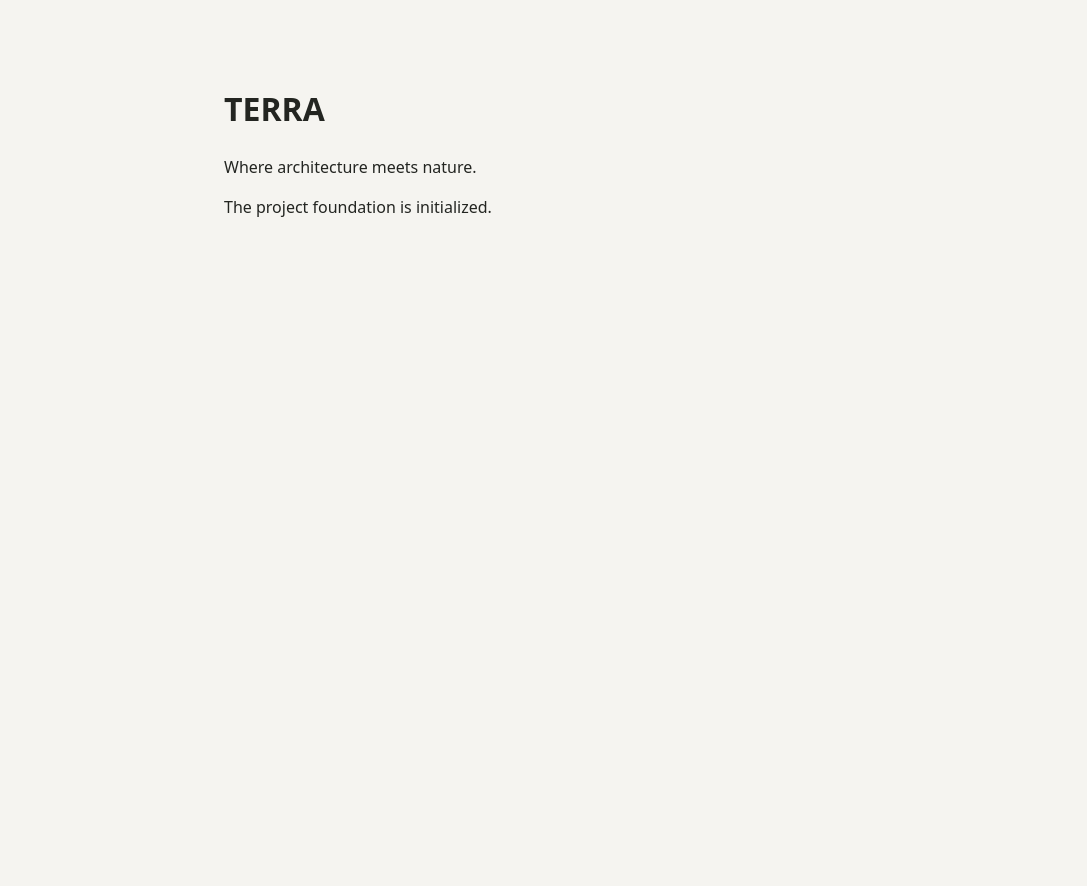
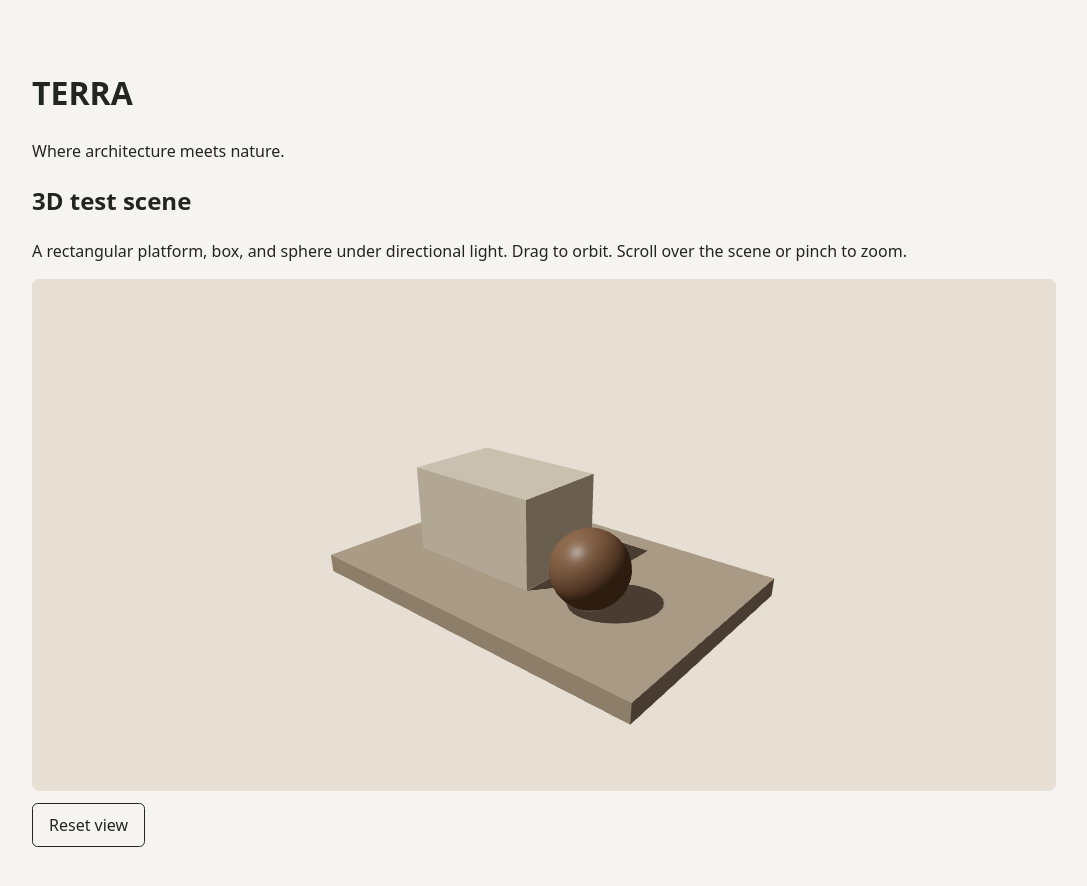
Before and after one commit to Skiidig/TERRA-Project, a React (Vite) app: page / in a window 1280 px wide. Shown: the top 886 px of the page, without its empty margins (96-1183 px from the left). Before the commit the page ends 800 px from the top, so only its background shows below. Built offline with nearby package versions, Linux system fonts and the light colour scheme.

Commit message:
feat: establish TERRA 3D rendering foundation

```diff
--- /dev/null
+++ b/src/SceneViewport.tsx
@@ -0,0 +1,138 @@
+import { OrbitControls } from '@react-three/drei'
+import { Canvas, useThree } from '@react-three/fiber'
+import { Component, useCallback, useEffect, useRef, useState } from 'react'
+import type { ReactNode } from 'react'
+import type { ComponentRef } from 'react'
+
+type Orbit = ComponentRef<typeof OrbitControls>
+
+function SceneFallback() {
+  return (
+    <p className="scene-fallback" role="status">
+      The 3D preview is unavailable. It needs a working WebGL 2 context.
+      Check your browser’s graphics support and reload to try again.
+    </p>
+  )
+}
+
+class SceneBoundary extends Component<{ children: ReactNode }, { failed: boolean }> {
+  state = { failed: false }
+
+  static getDerivedStateFromError() {
+    return { failed: true }
+  }
+
+  render() {
+    return this.state.failed ? <SceneFallback /> : this.props.children
+  }
+}
+
+function ContextMonitor({ onLoss }: { onLoss: () => void }) {
+  const canvas = useThree((state) => state.gl.domElement)
+
+  useEffect(() => {
+    canvas.addEventListener('webglcontextlost', onLoss)
+    return () => canvas.removeEventListener('webglcontextlost', onLoss)
+  }, [canvas, onLoss])
+
+  return null
+}
+
+function TestScene() {
+  return (
+    <>
+      <color attach="background" args={['#e7dfd3']} />
+      <ambientLight intensity={0.65} />
+      <directionalLight
+        position={[-3, 7, 4]}
+        intensity={2.3}
+        castShadow
+        shadow-mapSize={[1024, 1024]}
+        shadow-camera-left={-5}
+        shadow-camera-right={5}
+        shadow-camera-top={5}
+        shadow-camera-bottom={-5}
+        shadow-camera-near={0.5}
+        shadow-camera-far={16}
+        shadow-normalBias={0.025}
+      />
+      <mesh position={[0, -0.15, 0]} receiveShadow>
+        <boxGeometry args={[6, 0.3, 4]} />
+        <meshStandardMaterial color="#a79781" roughness={0.9} />
+      </mesh>
+      <mesh position={[-0.85, 0.72, 0]} castShadow receiveShadow>
+        <boxGeometry args={[2.4, 1.44, 1.6]} />
+        <meshStandardMaterial color="#d4c4ac" roughness={0.78} />
+      </mesh>
+      <mesh position={[1.32, 0.58, 0.55]} castShadow receiveShadow>
+        <sphereGeometry args={[0.58, 24, 16]} />
+        <meshStandardMaterial color="#84664e" roughness={0.45} />
+      </mesh>
+    </>
+  )
+}
+
+export function SceneViewport() {
+  const orbit = useRef<Orbit | null>(null)
+  const [ready, setReady] = useState(false)
+  const [contextLost, setContextLost] = useState(false)
+  const handleContextLoss = useCallback(() => setContextLost(true), [])
+
+  const bindOrbit = useCallback((controls: Orbit | null) => {
+    orbit.current = controls
+    controls?.saveState()
+    setReady(controls !== null)
+  }, [])
+
+  function resetView() {
+    const controls = orbit.current
+    if (!controls) return
+
+    // Consume any remaining drag inertia before restoring the saved pose.
+    controls.enableDamping = false
+    controls.update()
+    controls.reset()
+    controls.enableDamping = true
+  }
+
+  return (
+    <section aria-labelledby="scene-heading">
+      <h2 id="scene-heading">3D test scene</h2>
+      <p id="scene-description">
+        A rectangular platform, box, and sphere under directional light.
+        Drag to orbit. Scroll over the scene or pinch to zoom.
+      </p>
+      <div className="scene-viewport" aria-describedby="scene-description">
+        {contextLost ? <SceneFallback /> : (
+          <SceneBoundary>
+            <Canvas
+              aria-hidden="true"
+              camera={{ position: [6, 4.5, 7], fov: 44, near: 0.1, far: 50 }}
+              dpr={[1, 1.5]}
+              frameloop="demand"
+              gl={{ alpha: false, antialias: true, powerPreference: 'default' }}
+              shadows="percentage"
+            >
+              <ContextMonitor onLoss={handleContextLoss} />
+              <TestScene />
+              <OrbitControls
+                ref={bindOrbit}
+                target={[0, 0.55, 0]}
+                enableDamping
+                dampingFactor={0.12}
+                enablePan={false}
+                minDistance={5}
+                maxDistance={15}
+                minPolarAngle={0.2}
+                maxPolarAngle={1.48}
+              />
+            </Canvas>
+          </SceneBoundary>
+        )}
+      </div>
+      <button type="button" onClick={resetView} disabled={!ready || contextLost}>
+        Reset view
+      </button>
+    </section>
+  )
+}
--- a/src/main.tsx
+++ b/src/main.tsx
@@ -1,5 +1,6 @@
 import { StrictMode } from 'react'
 import { createRoot } from 'react-dom/client'
+import { SceneViewport } from './SceneViewport'
 import './style.css'
 
 createRoot(document.getElementById('root')!).render(
@@ -7,7 +8,7 @@ createRoot(document.getElementById('root')!).render(
     <main>
       <h1>TERRA</h1>
       <p>Where architecture meets nature.</p>
-      <p>The project foundation is initialized.</p>
+      <SceneViewport />
     </main>
   </StrictMode>,
 )
--- a/src/style.css
+++ b/src/style.css
@@ -12,7 +12,44 @@ body {
 }
 
 main {
-  max-width: 40rem;
+  max-width: 64rem;
   margin-inline: auto;
-  padding: 4rem 1.5rem;
+  padding: clamp(1rem, 4vw, 3rem);
 }
+
+.scene-viewport {
+  display: grid;
+  min-width: 0;
+  height: clamp(14rem, 52vw, 32rem);
+  overflow: hidden;
+  background: #e7dfd3;
+  color: #29231d;
+  border-radius: 0.5rem;
+}
+
+.scene-fallback {
+  align-self: center;
+  max-width: 34ch;
+  margin: 0 auto;
+  padding: 1rem;
+}
+
+button {
+  margin-block-start: 0.75rem;
+  min-height: 2.75rem;
+  padding-inline: 1rem;
+  border: 1px solid currentColor;
+  border-radius: 0.35rem;
+  background: var(--paper);
+  color: var(--ink);
+  font: inherit;
+}
+
+button:focus-visible {
+  outline: 3px solid currentColor;
+  outline-offset: 3px;
+}
+
+button:disabled {
+  opacity: 0.55;
+}
--- a/tsconfig.json
+++ b/tsconfig.json
@@ -7,6 +7,7 @@
     "types": ["vite/client", "node"],
     "jsx": "react-jsx",
     "strict": true,
+    "skipLibCheck": true,
     "verbatimModuleSyntax": true,
     "isolatedModules": true,
     "noUnusedLocals": true,
```
Also changed, not shown: 4 other files (tests, documents, lock files or other folders).
